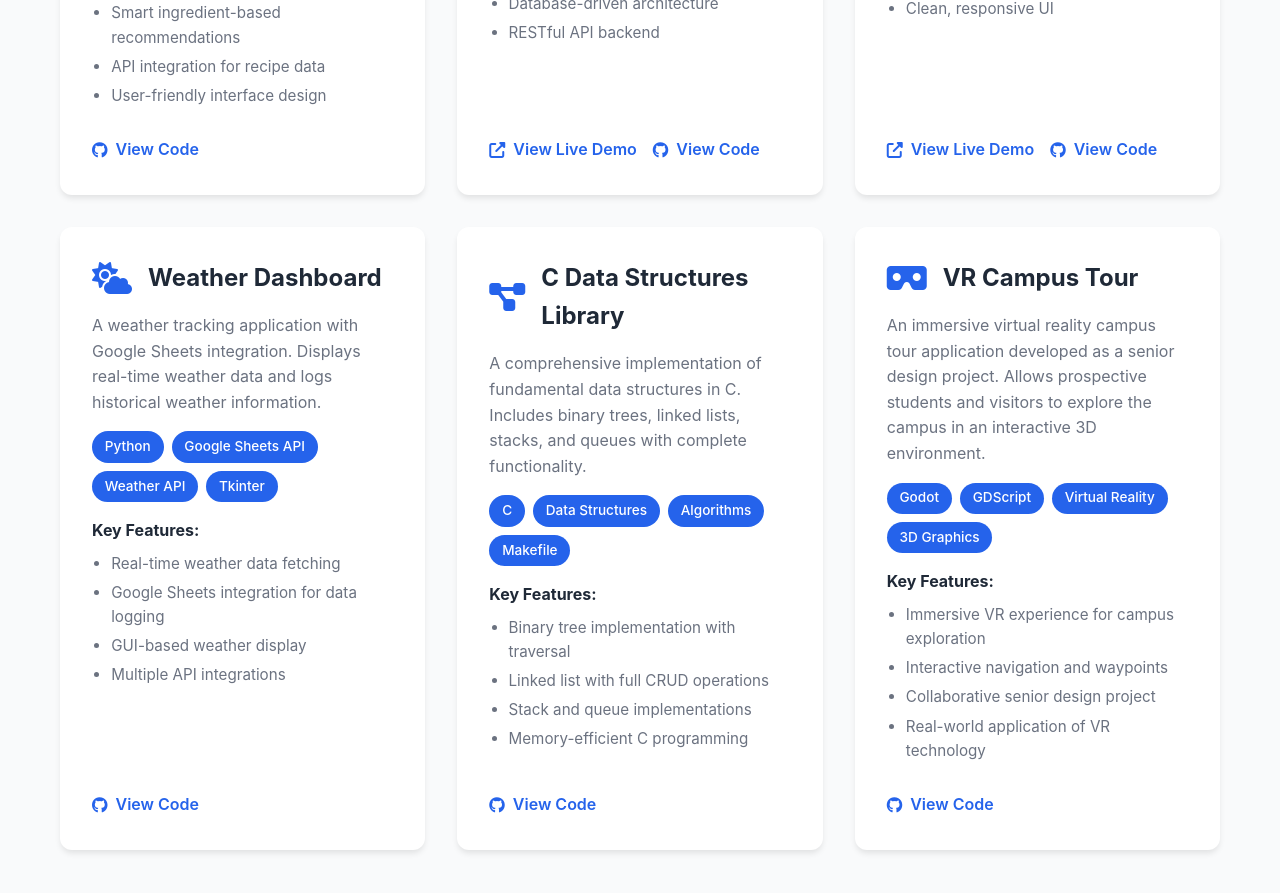
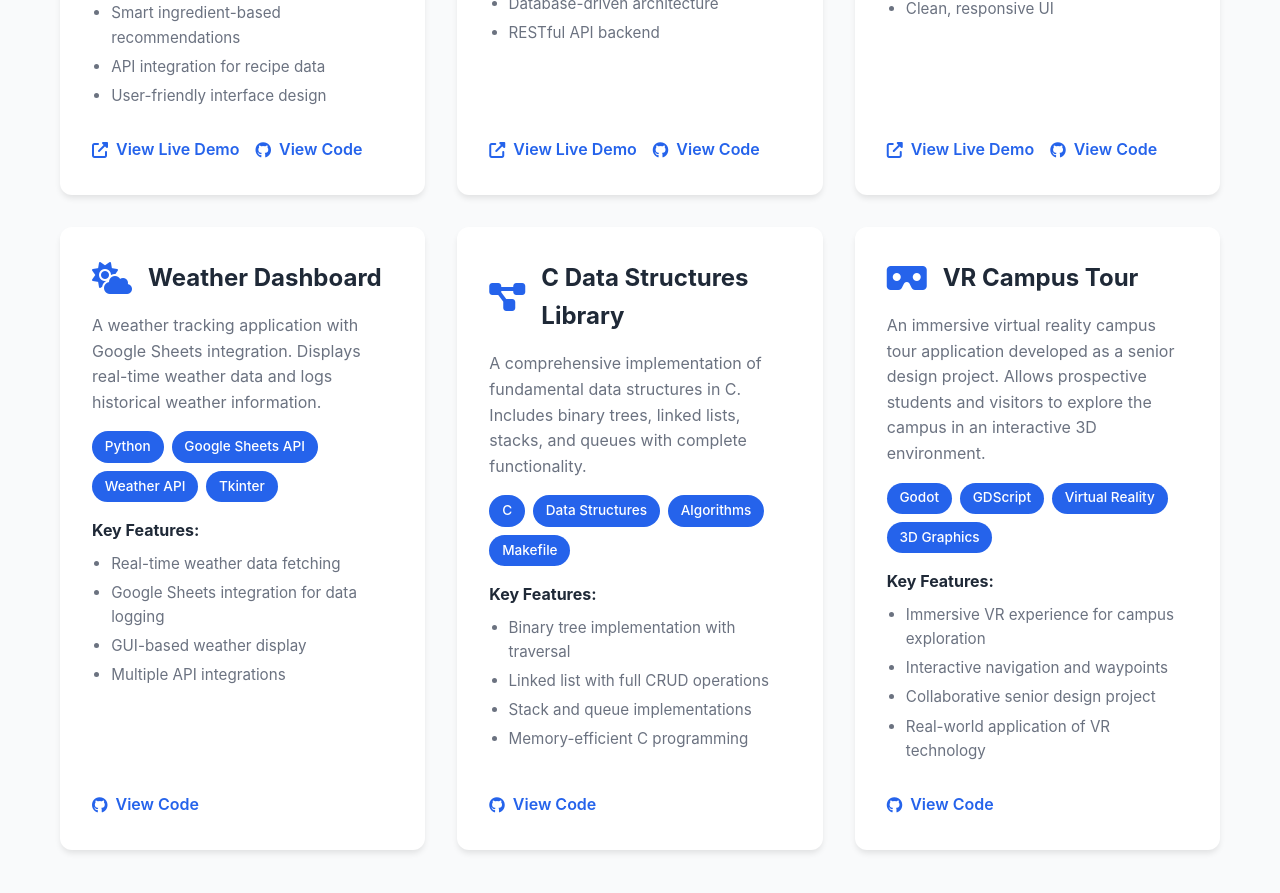
Before and after one commit to MJamal12/My_Portfolio, a plain HTML site: page index.html in a window 1280 px wide. Shown: the part 4360-5253 px from the top of the page. Drawn offline with Linux system fonts and the light colour scheme.

Commit message:
Add AI Recipe live demo link to portfolio

```diff
--- a/index.html
+++ b/index.html
@@ -199,6 +199,9 @@
                         </ul>
                     </div>
                     <div class="project-links">
+                        <a href="https://ai-recipe-recommender-09ot.onrender.com" class="project-link" target="_blank" rel="noopener">
+                            <i class="fas fa-external-link-alt"></i> View Live Demo
+                        </a>
                         <a href="https://github.com/MJamal12/Ai_Recipe_Recommender" class="project-link" target="_blank" rel="noopener">
                             <i class="fab fa-github"></i> View Code
                         </a>
```
